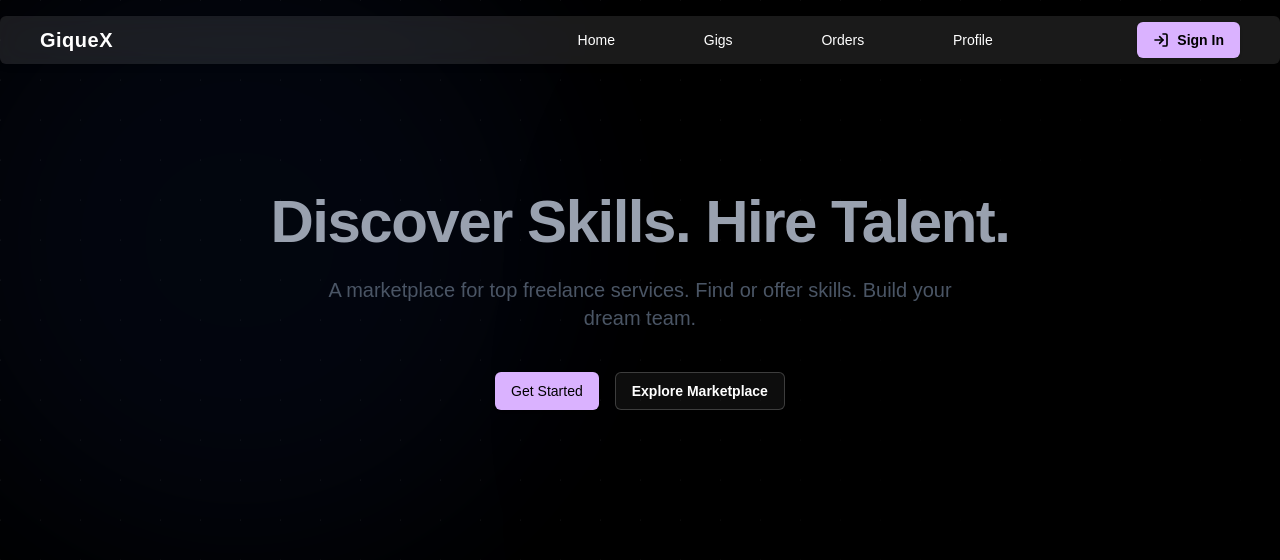
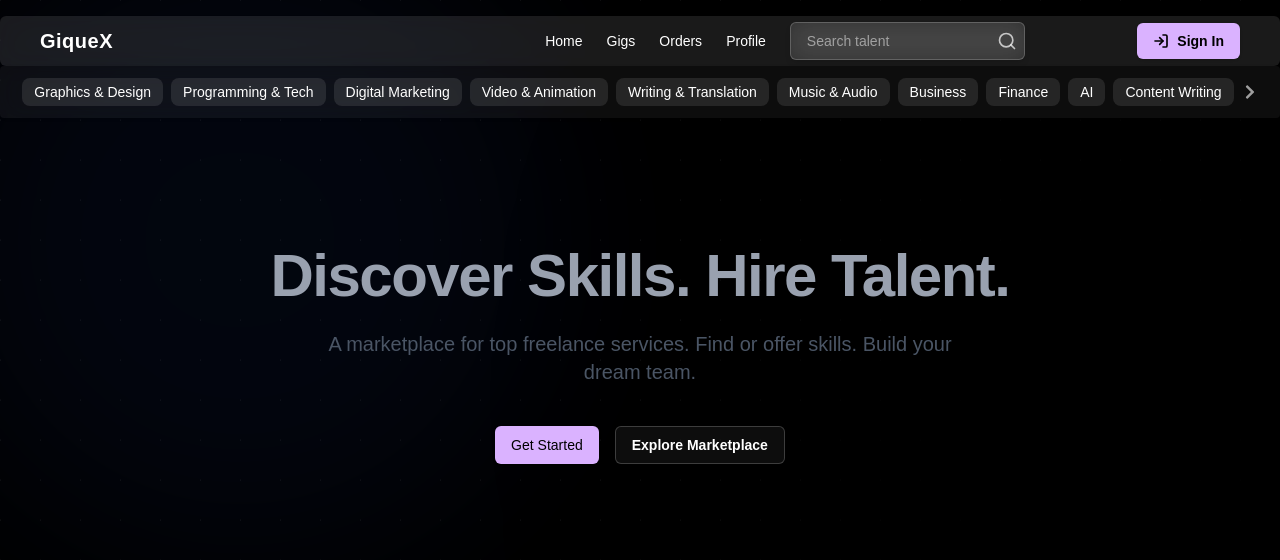
Before and after one commit to Sukhwinder-i0/GiqueX, a Next.js app in the folder client/: page / in a window 1280 px wide. Shown: the top 560 px of the page. Built offline with nearby package versions, Linux system fonts and the light colour scheme.

Commit message:
feat: search bar & category nav

```diff
--- a/client/src/app/page.tsx
+++ b/client/src/app/page.tsx
@@ -1,6 +1,8 @@
 import BackgroundLayout from '@/components/BackgroundLayout'
 import HeroSection from '@/components/Hero'
 import Navbar from '@/components/Navbar'
+import CategoryNav from '@/components/ui/CategoryNav'
+import PopularCategories from '@/components/ui/PopularCategories'
 import React from 'react'
 
 const page = () => {
@@ -8,6 +10,7 @@ const page = () => {
     <BackgroundLayout>
     <div>
       <Navbar />
+      <CategoryNav />
       <HeroSection />
     </div>
     </BackgroundLayout>
--- a/client/src/components/Navbar.tsx
+++ b/client/src/components/Navbar.tsx
@@ -4,6 +4,7 @@ import Link from 'next/link';
 import { useState } from 'react';
 import { LogIn } from 'lucide-react';
 import { Button } from './ui/Button';
+import SearchBar from './ui/SearchBar';
 
 export default function Navbar() {
   const [isOpen, setIsOpen] = useState(false);
@@ -21,6 +22,7 @@ export default function Navbar() {
           <Link href="/gigs">Gigs</Link>
           <Link href="/orders">Orders</Link>
           <Link href="/profile">Profile</Link>
+          <SearchBar placeholder='Search talent' />
           {/* <Link href="/login" className="px-4 py-1 rounded-full border border-white/30 hover:bg-white/10 transition">
             Login
           </Link> */}
--- /dev/null
+++ b/client/src/components/ui/CategoryNav.tsx
@@ -0,0 +1,45 @@
+'use client'
+
+import { useRef } from 'react'
+import { FaFire, FaChevronRight } from 'react-icons/fa'
+
+const categories = [
+  { name: 'Graphics & Design' },
+  { name: 'Programming & Tech' },
+  { name: 'Digital Marketing' },
+  { name: 'Video & Animation' },
+  { name: 'Writing & Translation' },
+  { name: 'Music & Audio' },
+  { name: 'Business' },
+  { name: 'Finance' },
+  { name: 'AI' },
+  { name: 'Content Writing' },
+]
+
+const CategoryNav = ()  => {
+  const containerRef = useRef<HTMLDivElement>(null)
+
+  return (
+    <div className="max-w-7xl mx-auto px-4 py-3 flex justify-center items-center bg-white/5 backdrop-blur-md  border-white/10 sticky top-0 z-30 shadow-sm rounded">
+      <div
+        ref={containerRef}
+        className="flex items-center gap-2 whitespace-nowra"
+      >
+        {categories.map((cat, index) => (
+          <div
+            key={index}
+            className="flex items-center gap-1 px-3 py-1 rounded-lg bg-white/10 text-white hover:bg-white/20 transition-all cursor-pointer text-sm"
+          >
+            {cat.icon && <span className="text-base">{cat.icon}</span>}
+            <span>{cat.name}</span>
+          </div>
+        ))}
+        <div className="flex items-center text-white/60 ml-auto cursor-pointer">
+          <FaChevronRight />
+        </div>
+      </div>
+    </div>
+  )
+}
+
+export default CategoryNav
--- /dev/null
+++ b/client/src/components/ui/SearchBar.tsx
@@ -0,0 +1,42 @@
+'use client'
+
+import { useState } from 'react'
+import { FiSearch } from 'react-icons/fi'
+
+interface SearchBarProps {
+  placeholder?: string
+  onSearch?: (query: string) => void
+  className?: string
+}
+
+const  SearchBar = ({
+  placeholder = 'Search...',
+  onSearch,
+  className = ''
+}: SearchBarProps) => {
+
+  const [query, setQuery] = useState('')
+
+  const handleSearch = () => {
+    if (onSearch) onSearch(query)
+  }
+
+  return (
+    <div
+      className={`flex items-center gap-2  rounded-md backdrop-blur-md bg-white/10 border border-white/20 shadow-md text-white ${className}`}
+    >
+
+      <input
+        type="text"
+        value={query}
+        onChange={(e) => setQuery(e.target.value)}
+        onKeyDown={(e) => e.key === 'Enter' && handleSearch()}
+        placeholder={placeholder}
+        className="bg-transparent px-4 py-2 focus:outline-none text-white placeholder-white/50 w-[85%]"
+      />
+      <FiSearch className="text-white/70 text-xl cursor-pointer" />
+    </div>
+  )
+}
+
+export default SearchBar
```
